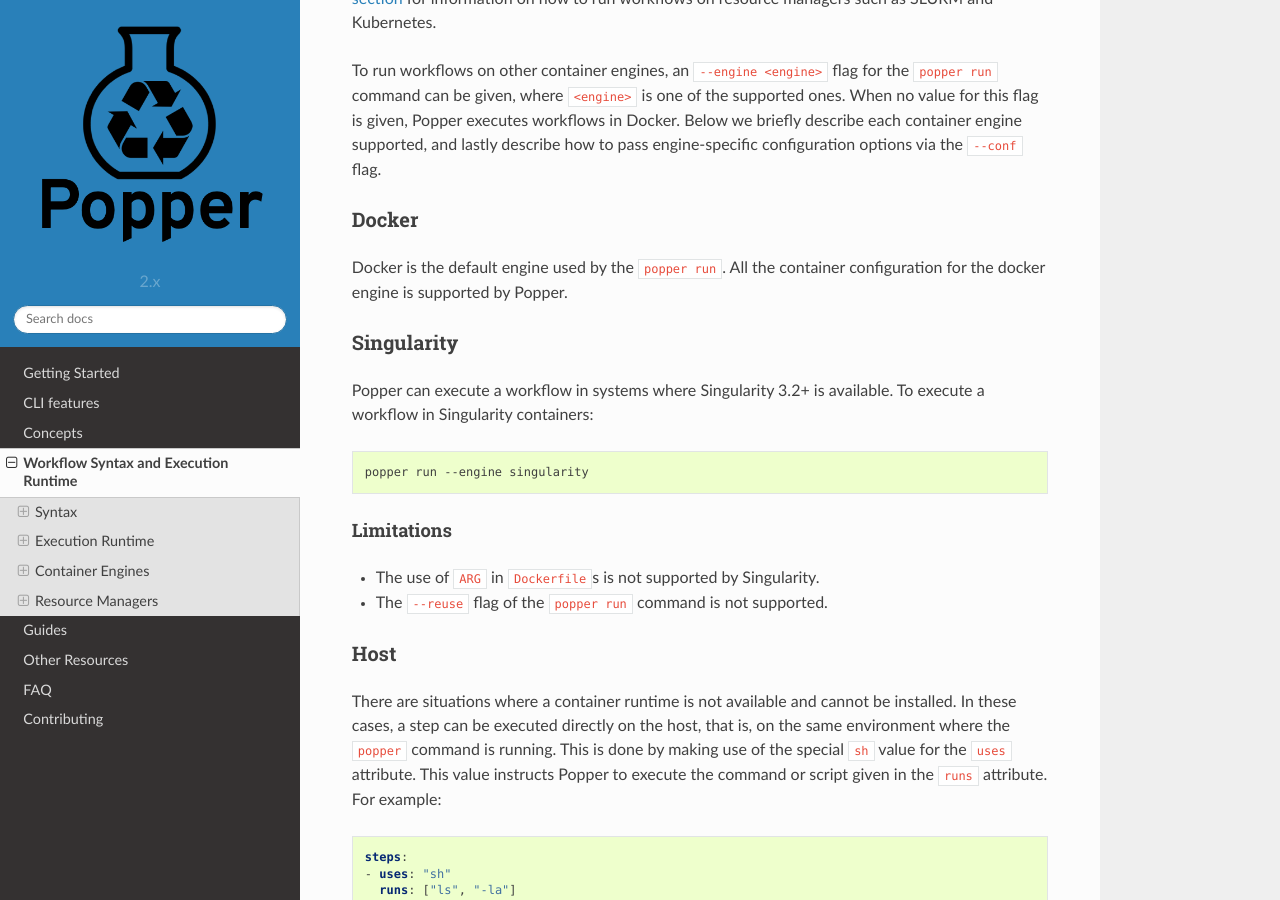
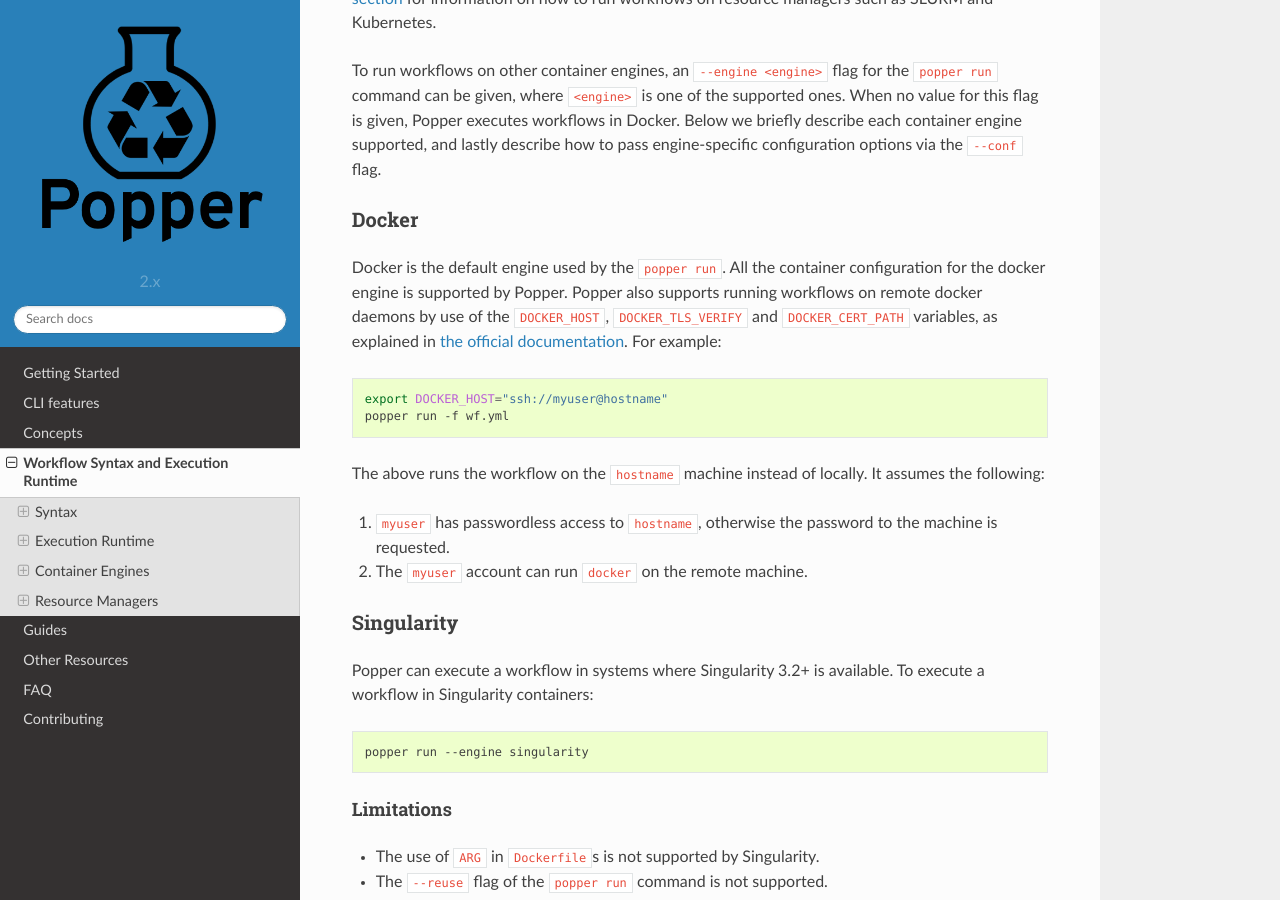
Before and after one commit to getpopper/popper, a Sphinx documentation site: the page built from docs/sections/cn_workflows.md, in a window 1280 px wide and 900 px high, scrolled down 7500 px. Built offline with Sphinx 7.4.7 and the Read the Docs theme 2.0.0, drawn with Linux system fonts in a browser that asks for light colours.

Commit message:
Re-added previously reverted remote docker documentation

````diff
--- a/docs/sections/cn_workflows.md
+++ b/docs/sections/cn_workflows.md
@@ -342,6 +342,24 @@
 
 Docker is the default engine used by the `popper run`. All the
 container configuration for the docker engine is supported by Popper.
+Popper also supports running workflows on remote docker daemons by use
+of the `DOCKER_HOST`, `DOCKER_TLS_VERIFY` and `DOCKER_CERT_PATH`
+variables, as explained in [the official
+documentation][docker-remote]. For example:
+
+```bash
+export DOCKER_HOST="ssh://myuser@hostname"
+popper run -f wf.yml
+```
+
+The above runs the workflow on the `hostname` machine instead of
+locally. It assumes the following:
+
+ 1. `myuser` has passwordless access to `hostname`, otherwise the
+    password to the machine is requested.
+ 2. The `myuser` account can run `docker` on the remote machine.
+
+[docker-remote]: https://docs.docker.com/engine/reference/commandline/dockerd
 
 ### Singularity
 
````
